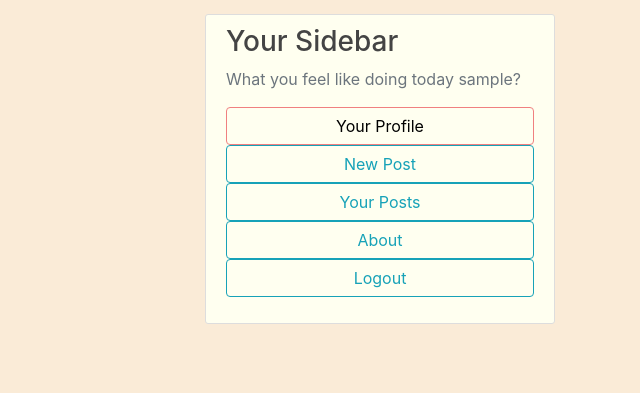
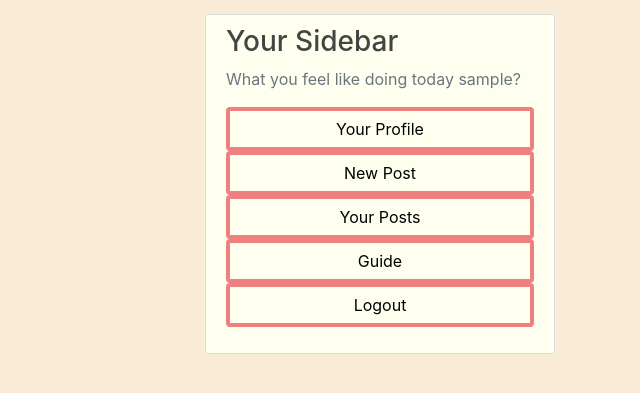
Before and after one commit to firsztkuba/djangoblog, a Django app: page / in a window 1280 px wide. Shown: the part 66-459 px from the top of the page, without its empty margins (640-1280 px from the left). Run offline with Django 4.2, Linux system fonts and the light colour scheme; the visitor is signed in with stand-in values (Sample User, id 1); data that the repository does not hold is empty; some libraries are stand-ins or nearby versions.

Commit message:
Updated base.html

```diff
--- a/blog/static/blog/main2.css
+++ b/blog/static/blog/main2.css
@@ -90,10 +90,11 @@ a.article-title:hover {
 }
 
 .listbtn {
+  border: 4px solid;
   border-color: #F08080;
   color: black;
 }
 
 .listbtn:hover {
-  background-color: #white;
+  background-color: #F08080;
   color: black;
--- a/blog/templates/blog/base.html
+++ b/blog/templates/blog/base.html
@@ -58,17 +58,18 @@
             <p class='text-muted'>What you feel like doing today {{ user.username }}?
               <ul class="list-group">
                 <a class="btn listbtn" href="{% url 'profile' %}">Your Profile</a>
-                <a class="btn btn-outline-info" href="{% url 'post-create' %}">New Post</a>
-                <a class="btn btn-outline-info" href="{% url 'user-posts' user.username %}">Your Posts</a>
-                <a class="btn btn-outline-info" href="{% url 'blog-about' %}">About</a>
-                <a class="btn btn-outline-info" href="{% url 'logout' %}">Logout</a>
+                <a class="btn listbtn" href="{% url 'post-create' %}">New Post</a>
+                <a class="btn listbtn" href="{% url 'user-posts' user.username %}">Your Posts</a>
+                <a class="btn listbtn" href="{% url 'blog-about' %}">Guide</a>
+                <a class="btn listbtn" href="{% url 'logout' %}">Logout</a>
               </ul>
             </p>
             {% else %}
             <p class='text-muted'>Log In or Create a New Profile!
               <ul class="list-group">
-                <a class="list-group-item list-group-item-light" href="{% url 'login' %}">Login</a>
-                <a class="list-group-item list-group-item-light" href="{% url 'register' %}">Register</a>
+                <a class="btn listbtn" href="{% url 'login' %}">Login</a>
+                <a class="btn listbtn" href="{% url 'register' %}">Register</a>
+                <a class="btn listbtn" href="{% url 'blog-test' %}">Showcase</a>
               </ul>
             </p>
             {% endif %}
```
